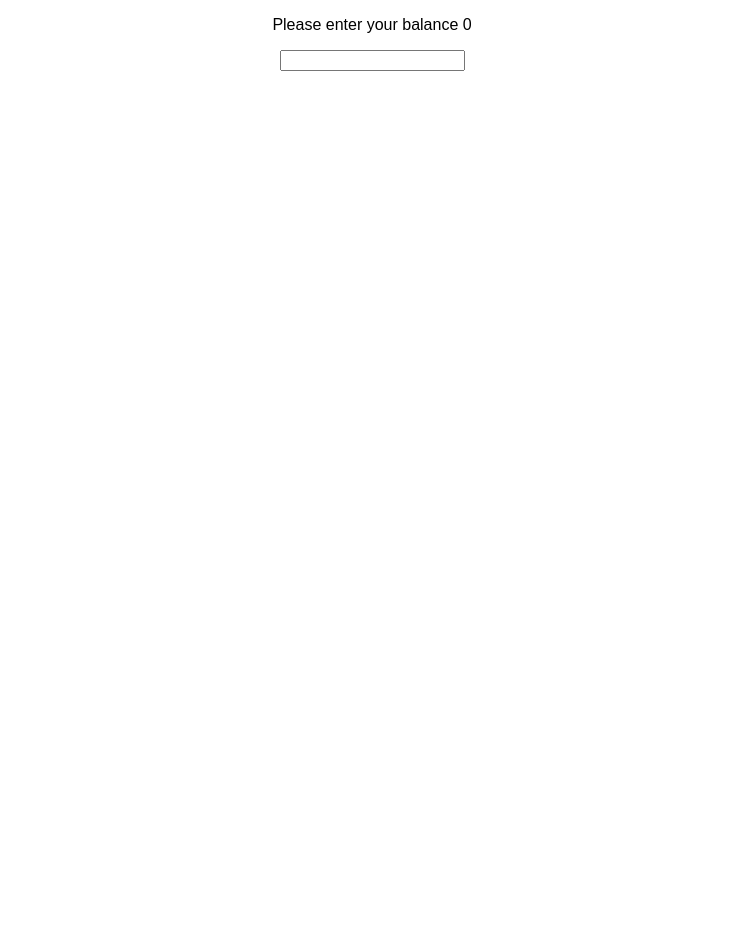
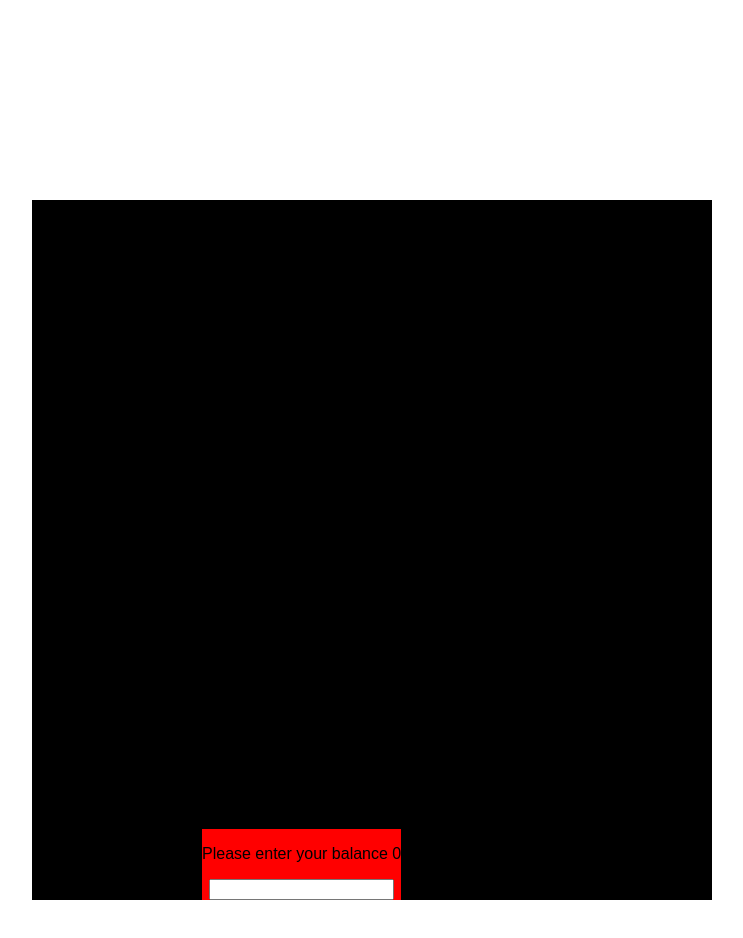
Before and after one commit to HuascarMC/vending-machine, a React (Create React App) app: page / in a window 1280 px wide. Shown: the top 938 px of the page, without its empty margins (268-1011 px from the left). Before the commit the page ends 800 px from the top, so only its background shows below. Built offline with nearby package versions, Linux system fonts and the light colour scheme.

Commit message:
machine css

```diff
--- a/src/Containers/InputContainer/InputContainer.js
+++ b/src/Containers/InputContainer/InputContainer.js
@@ -22,7 +22,7 @@ updateNumber(evt) {
  // Renders a form to get user input and passes the value of state to props table container.
 
   return(
-   <form onSubmit={e => { e.preventDefault(); }} className="get-number-form">
+   <form onSubmit={e => { e.preventDefault(); }} className="get-balance-form">
     <p className="display-input-text">Please enter your balance { this.state.number }</p>
     <input onSubmit={e => { e.preventDefault(); }} className="get-number-input" onKeyPress={ this.updateNumber }/>
    </form>
--- a/src/index.css
+++ b/src/index.css
@@ -3,3 +3,21 @@ body {
   padding: 0;
   font-family: sans-serif;
 }
+
+.machine {
+  background-color: black;
+  padding: 350px 20px;
+  width: 50%;
+  margin: 200px auto;
+  text-align: center;
+  position: relative;
+}
+
+.get-balance-form {
+  position: absolute;
+  bottom: 0;
+  left: 50%;
+
+  margin: -70px 0 0 -170px;
+  background-color: red;
+}
```
